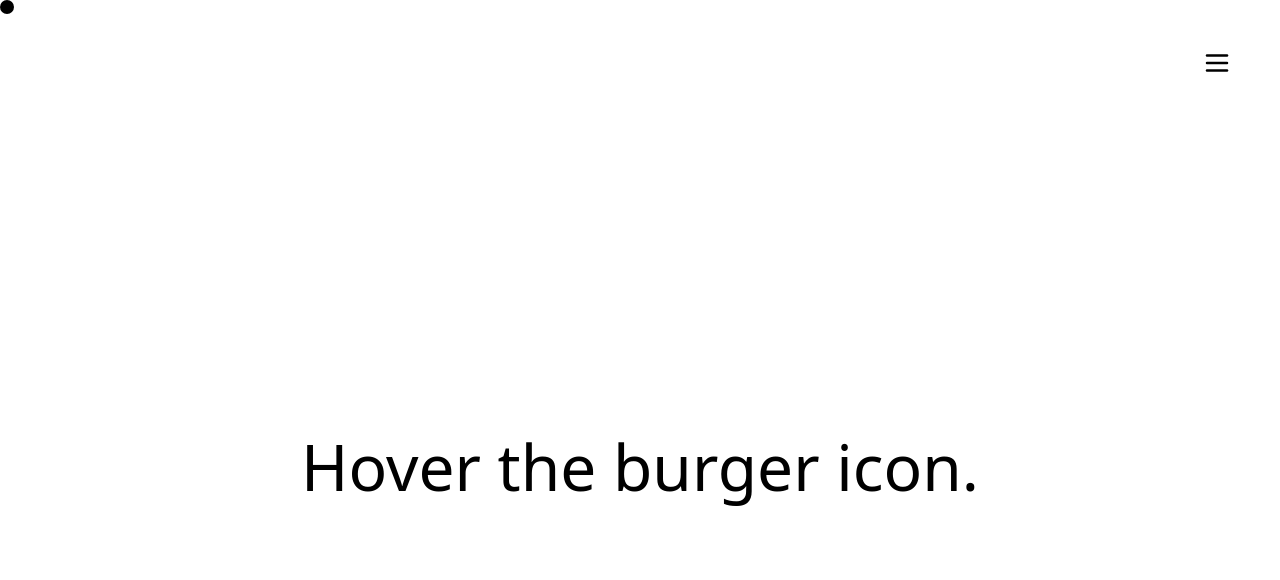
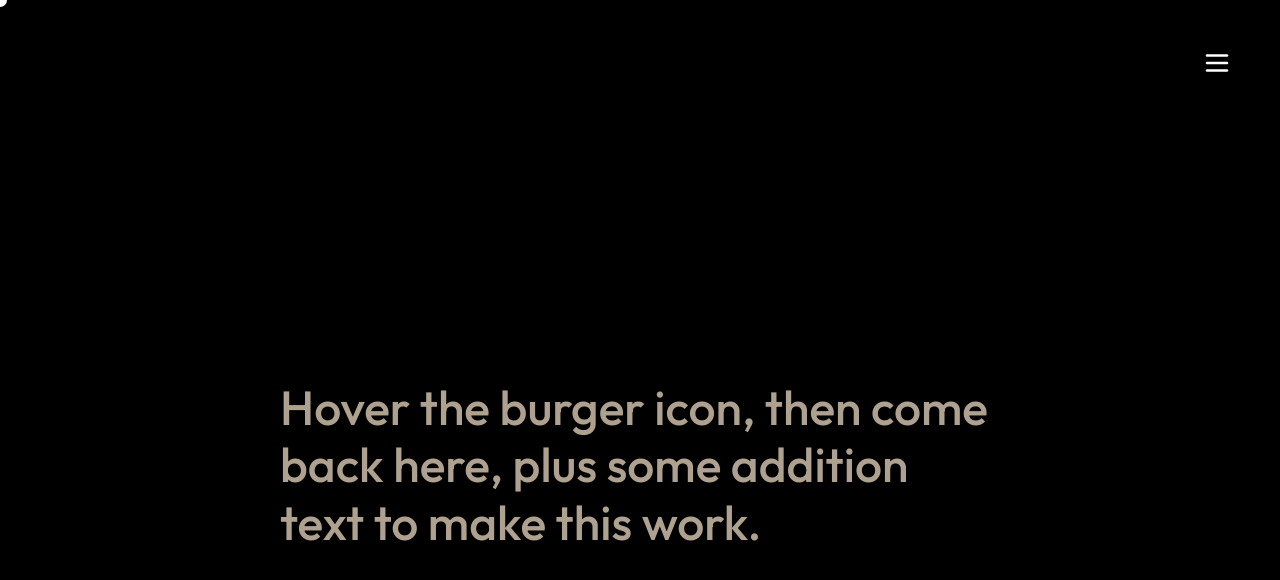
Before and after one commit to rambaghdadi/mini-projects, a React (Vite) app in the folder magneticBurger/: page / in a window 1280 px wide. Shown: the top 580 px of the page. Built offline with nearby package versions, Linux system fonts and the light colour scheme.

Commit message:
updated magnetic burger with gsap instead of framer

```diff
--- a/magneticBurger/package.json
+++ b/magneticBurger/package.json
@@ -10,7 +10,9 @@
     "preview": "vite preview"
   },
   "dependencies": {
+    "@gsap/react": "^2.1.1",
     "framer-motion": "^11.2.11",
+    "gsap": "^3.12.5",
     "react": "^18.3.1",
     "react-dom": "^18.3.1"
   },
--- a/magneticBurger/src/App.tsx
+++ b/magneticBurger/src/App.tsx
@@ -1,66 +1,23 @@
 import { useEffect, useRef, useState } from "react";
 import { Header } from "./components/Header/Header";
-import {
-  motion,
-  useMotionValue,
-  useSpring,
-  transform,
-  animate,
-} from "framer-motion";
+import { useCursorLocation } from "./hooks/useCursorLocation";
+import { useGSAP } from "@gsap/react";
+import gsap from "gsap";
+import { transform } from "./utils/utils";
 
 function App() {
+  const { x, y } = useCursorLocation();
+
   const pointerRef = useRef<HTMLDivElement>(null);
   const burgerRef = useRef<HTMLDivElement>(null);
+  const maskRef = useRef<HTMLDivElement>(null);
+  const mainSectionRef = useRef<HTMLDivElement>(null);
 
   const [isBurgerHovered, setIsBurgerHovered] = useState(false);
+  const [isTextHovered, setIsTextHovered] = useState(false);
+
   const POINTER_SIZE = isBurgerHovered ? 60 : 14;
-  const pointerCoords = {
-    x: useMotionValue(0),
-    y: useMotionValue(0),
-  };
-  const pointerScale = {
-    x: useMotionValue(1),
-    y: useMotionValue(1),
-  };
-
-  const options = { damping: 20, stiffness: 300, mass: 0.5 };
-  const animatedPointer = {
-    x: useSpring(pointerCoords.x, options),
-    y: useSpring(pointerCoords.y, options),
-  };
-
-  function rotatePointer(distance: { y: number; x: number }) {
-    const angle = Math.atan2(distance.y, distance.x);
-    if (!pointerRef.current) return;
-    animate(pointerRef.current, { rotate: `${angle}rad` }, { duration: 0 });
-  }
-
-  function scalePointer(
-    distance: { y: number; x: number },
-    burgerCoords: { height: number; width: number },
-  ) {
-    const absDistance = Math.max(Math.abs(distance.x), Math.abs(distance.y));
-    const newScaleX = transform(
-      absDistance,
-      [0, burgerCoords.height / 2 + 80],
-      [1, 1.2],
-    );
-    const newScaleY = transform(
-      absDistance,
-      [0, burgerCoords.width / 2 + 80],
-      [1, 0.8],
-    );
-    pointerScale.x.set(newScaleX);
-    pointerScale.y.set(newScaleY);
-  }
-
-  function movePointer(
-    distance: { y: number; x: number },
-    burgerCoords: { x: number; y: number },
-  ) {
-    pointerCoords.x.set(burgerCoords.x - POINTER_SIZE / 2 + distance.x * 0.1);
-    pointerCoords.y.set(burgerCoords.y - POINTER_SIZE / 2 + distance.y * 0.1);
-  }
+  const MASK_SIZE = isTextHovered ? 400 : 0;
 
   function getBurgerCoords() {
     const burgerElement = burgerRef.current as HTMLDivElement;
@@ -73,39 +30,12 @@ function App() {
     };
   }
 
-  function updateMouseCoords(e: MouseEvent) {
-    const { clientX, clientY } = e;
-    pointerCoords.x.set(clientX - POINTER_SIZE / 2);
-    pointerCoords.y.set(clientY - POINTER_SIZE / 2);
-
-    const burgerCoords = getBurgerCoords();
-
-    if (isBurgerHovered) {
-      const distanceDiff = {
-        x: clientX - burgerCoords.x,
-        y: clientY - burgerCoords.y,
-      };
-
-      rotatePointer(distanceDiff);
-      scalePointer(distanceDiff, burgerCoords);
-      movePointer(distanceDiff, burgerCoords);
-    } else {
-      pointerCoords.x.set(clientX - POINTER_SIZE / 2);
-      pointerCoords.y.set(clientY - POINTER_SIZE / 2);
-      pointerScale.x.set(1);
-      pointerScale.y.set(1);
-    }
-  }
-
   useEffect(() => {
     const burgerElement = burgerRef.current as HTMLDivElement;
-
     burgerElement.addEventListener("mouseenter", onMouseEnterBurger);
     burgerElement.addEventListener("mouseleave", onMouseLeaveBurger);
-    window.addEventListener("mousemove", updateMouseCoords);
 
     return () => {
-      window.removeEventListener("mousemove", updateMouseCoords);
       burgerElement.removeEventListener("mouseenter", onMouseEnterBurger);
       burgerElement.removeEventListener("mouseleave", onMouseLeaveBurger);
     };
@@ -119,38 +49,86 @@ function App() {
     setIsBurgerHovered(false);
   }
 
-  const template = ({
-    rotate,
-    scaleX,
-    scaleY,
-  }: {
-    rotate: string;
-    scaleX: string;
-    scaleY: string;
-  }) => {
-    return `rotate(${rotate}) scaleX(${scaleX}) scaleY(${scaleY})`;
-  };
+  useGSAP(
+    () => {
+      let xP = x - POINTER_SIZE / 2;
+      let yP = y - POINTER_SIZE / 2;
+      let scaleX = 1;
+      let scaleY = 1;
+      let angle = 0;
+
+      if (isBurgerHovered) {
+        const { x: burgerX, y: burgerY, width, height } = getBurgerCoords();
+        const distanceDiff = { x: x - burgerX, y: y - burgerY };
+        angle = Math.atan2(distanceDiff.y, distanceDiff.x);
+        const absDistance = Math.max(
+          Math.abs(distanceDiff.x),
+          Math.abs(distanceDiff.y),
+        );
+        scaleX = transform(absDistance, [0, height / 2], [1, 1.2]);
+        scaleY = transform(absDistance, [0, width / 2], [1, 0.8]);
+        xP = burgerX - POINTER_SIZE / 2 + distanceDiff.x * 0.1;
+        yP = burgerY - POINTER_SIZE / 2 + distanceDiff.y * 0.1;
+      }
+
+      gsap.to(pointerRef.current, {
+        x: xP,
+        y: yP,
+        scaleX,
+        scaleY,
+        rotate: `${angle}rad`,
+        width: POINTER_SIZE,
+        height: POINTER_SIZE,
+        duration: 0.5,
+        ease: "expo",
+      });
+    },
+    { scope: pointerRef, dependencies: [x, y] },
+  );
+
+  useGSAP(
+    () => {
+      const mainElement = mainSectionRef?.current;
+      const topOffset = mainElement?.getBoundingClientRect().top ?? 0;
+
+      gsap.to(maskRef.current, {
+        webkitMaskPosition: `${x - MASK_SIZE / 2}px ${y - topOffset - MASK_SIZE / 2}px`,
+        duration: 0.5,
+        ease: "expo",
+      });
+
+      gsap.to(maskRef.current, {
+        webkitMaskSize: `${MASK_SIZE}px`,
+        duration: 0.3,
+        ease: "expo.out",
+      });
+    },
+    { dependencies: [x, y], scope: maskRef },
+  );
 
   return (
     <>
-      <motion.div
-        ref={pointerRef}
-        className="cursor"
-        transformTemplate={template}
-        style={{
-          left: animatedPointer.x,
-          top: animatedPointer.y,
-          scaleX: pointerScale.x,
-          scaleY: pointerScale.y,
-        }}
-        animate={{
-          width: POINTER_SIZE,
-          height: POINTER_SIZE,
-        }}
-      />
+      <div ref={pointerRef} className="cursor" />
       <Header ref={burgerRef} />
-      <main className="main">
-        <p className="info">Hover the burger icon.</p>
+      <main className="main" ref={mainSectionRef}>
+        <div className="text-container">
+          <div ref={maskRef} className="mask">
+            <p
+              className="info"
+              onMouseEnter={() => setIsTextHovered(true)}
+              onMouseLeave={() => setIsTextHovered(false)}
+            >
+              This is another piece of text, which we will try to show
+              afterwards, then add some more.
+            </p>
+          </div>
+          <div>
+            <p className="info">
+              Hover the burger icon, then come back here, plus some addition
+              text to make this work.
+            </p>
+          </div>
+        </div>
       </main>
     </>
   );
--- a/magneticBurger/src/components/Header/Header.module.css
+++ b/magneticBurger/src/components/Header/Header.module.css
@@ -16,8 +16,8 @@
     position: absolute;
     left: 0;
     top: 0;
-    height: 100%;
-    width: 100%;
+    height: 2rem;
+    width: 2rem;
     pointer-events: all;
   }
 
--- a/magneticBurger/src/components/Header/Header.tsx
+++ b/magneticBurger/src/components/Header/Header.tsx
@@ -10,8 +10,8 @@ export const Header = forwardRef(function index(
   return (
     <header className={classes.header}>
       <Magnetic>
-        <div className={classes.iconContainer} ref={ref}>
-          <div />
+        <div className={classes.iconContainer}>
+          <div ref={ref} />
           <IconMenu />
         </div>
       </Magnetic>
--- /dev/null
+++ b/magneticBurger/src/hooks/useCursorLocation.ts
@@ -0,0 +1,23 @@
+import { useEffect, useState } from "react";
+
+export function useCursorLocation() {
+  const [coords, setCoords] = useState({ x: 0, y: 0 });
+
+  function updateMouseCoords(e: MouseEvent) {
+    const { clientX, clientY } = e;
+    setCoords({
+      x: clientX,
+      y: clientY,
+    });
+  }
+
+  useEffect(() => {
+    window.addEventListener("mousemove", updateMouseCoords);
+
+    return () => {
+      window.removeEventListener("mousemove", updateMouseCoords);
+    };
+  }, []);
+
+  return coords;
+}
--- a/magneticBurger/src/index.css
+++ b/magneticBurger/src/index.css
@@ -1,3 +1,5 @@
+@import url('https://fonts.googleapis.com/css2?family=Outfit:wght@500&display=swap');
+
 * {
   margin: 0;
   padding: 0;
@@ -6,28 +8,60 @@
 
 html,
 body {
-  height: 100%;
-  background-color: white;
+  background-color: black;
 }
 
 body {
-  font-family: system-ui, -apple-system, BlinkMacSystemFont, 'Segoe UI', Roboto, Oxygen, Ubuntu, Cantarell, 'Open Sans', 'Helvetica Neue', sans-serif;
-  overflow: hidden;
+  font-family: "Outfit", sans-serif;
+  overflow-x: hidden;
+  min-height: 100vh;
+}
+
+section {
+  min-height: 100vh;
 }
 
 .main {
   height: calc(100vh - 130px);
+  /* height: 100vh; */
+  display: grid;
+  place-items: center;
+  position: relative;
+}
+
+.text-container {
+  position: absolute;
+  top: 0;
+  left: 0;
+  height: 100%;
+  width: 100%;
   display: grid;
   place-items: center;
 }
 
 .info {
   font-size: 2rem;
-  pointer-events: none;
+  color: #afa18f;
+  max-width: 45rem;
+  line-height: 1.2;
+  cursor: default;
 
   @media (min-width: 700px) {
-    font-size: 4rem;
+    font-size: 3rem;
   }
+}
+
+.mask {
+  mask-image: url(./assets/TextMask.svg);
+  mask-repeat: no-repeat;
+  background: white;
+  position: absolute;
+  width: 100%;
+  height: 100%;
+  mask-size: 0px;
+  display: flex;
+  align-items: center;
+  justify-content: center;
 }
 
 .cursor {
@@ -35,7 +69,6 @@ body {
   position: fixed;
   width: 14px;
   height: 14px;
-  background: black;
   mix-blend-mode: difference;
   background-color: white;
   border-radius: 50%;
--- /dev/null
+++ b/magneticBurger/src/utils/utils.ts
@@ -0,0 +1,20 @@
+export function transform(
+  input: number,
+  inputRange: number[],
+  outputRange: number[],
+  clamp = true,
+) {
+  const [inputMin, inputMax] = inputRange;
+  const [outputMin, outputMax] = outputRange;
+  const ratio = (input - inputMin) / (inputMax - inputMin);
+  let result = ratio * (outputMax - outputMin) + outputMin;
+
+  if (clamp) {
+    result = Math.max(
+      Math.min(result, Math.max(outputMin, outputMax)),
+      Math.min(outputMin, outputMax),
+    );
+  }
+
+  return result;
+}
```
Also changed, not shown: magneticBurger/src/assets/TextMask.svg (added), 1 other file (tests, documents, lock files or other folders).
